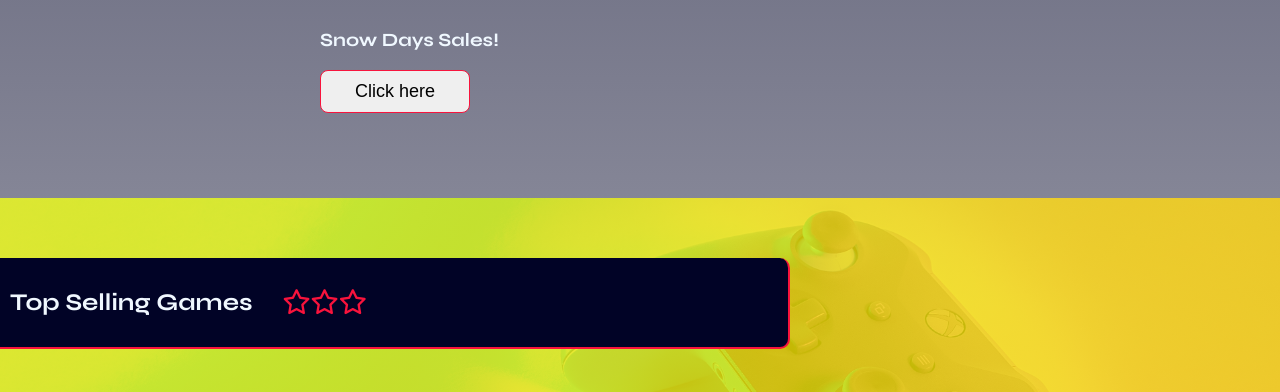
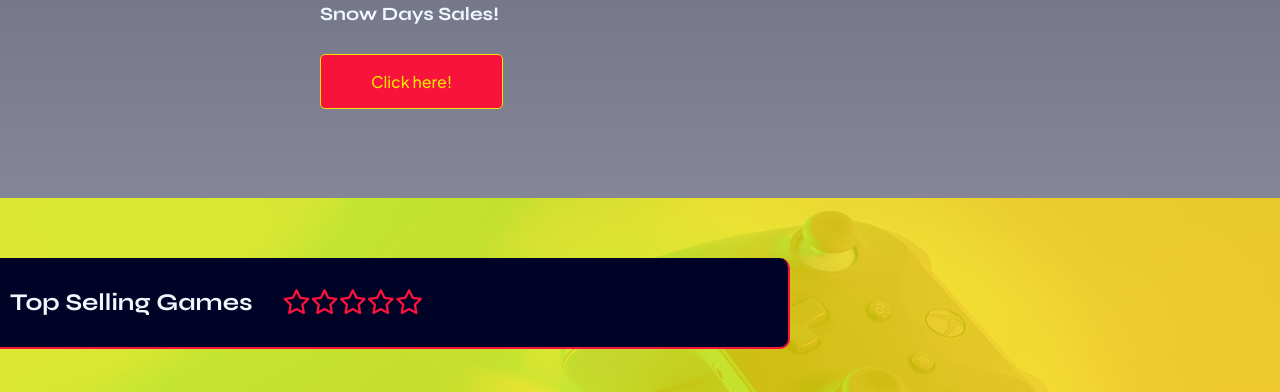
Before and after one commit to Kevokamau/HTML_CSS, a plain HTML site: page index.html in a window 1280 px wide. Shown: the part 370-762 px from the top of the page. Drawn offline with Linux system fonts and the light colour scheme.

Commit message:
fixed buttons

```diff
--- a/css/styles.css
+++ b/css/styles.css
@@ -332,6 +332,7 @@ font-size: 25px;
         background-color: #F8133C;
         border-radius: 5px;
         margin-top: 10px;
+        margin-bottom: 30px;
 
 
       }
--- a/index.html
+++ b/index.html
@@ -29,7 +29,7 @@
           <div class="hero-text">
             <h1 class="headline">Welcome to the multiverse of Gaming</h1>
             <h3>Snow Days Sales!</h3>
-            <button class="hero-btn">Click here</button>
+            <a href="#" class=" btn form-btn">Click here!</a>
           </div>
         </div>
 
@@ -41,6 +41,7 @@
       <section class="bg-color">
 
         <div class=" flex title"> <h2>Top Selling Games </h2><i class=" icon fa-regular fa-star"></i>
+          <i class=" icon fa-regular fa-star"></i><i class=" icon fa-regular fa-star"></i>
           <i class=" icon fa-regular fa-star"></i><i class=" icon fa-regular fa-star"></i>
 
         </div>
```
